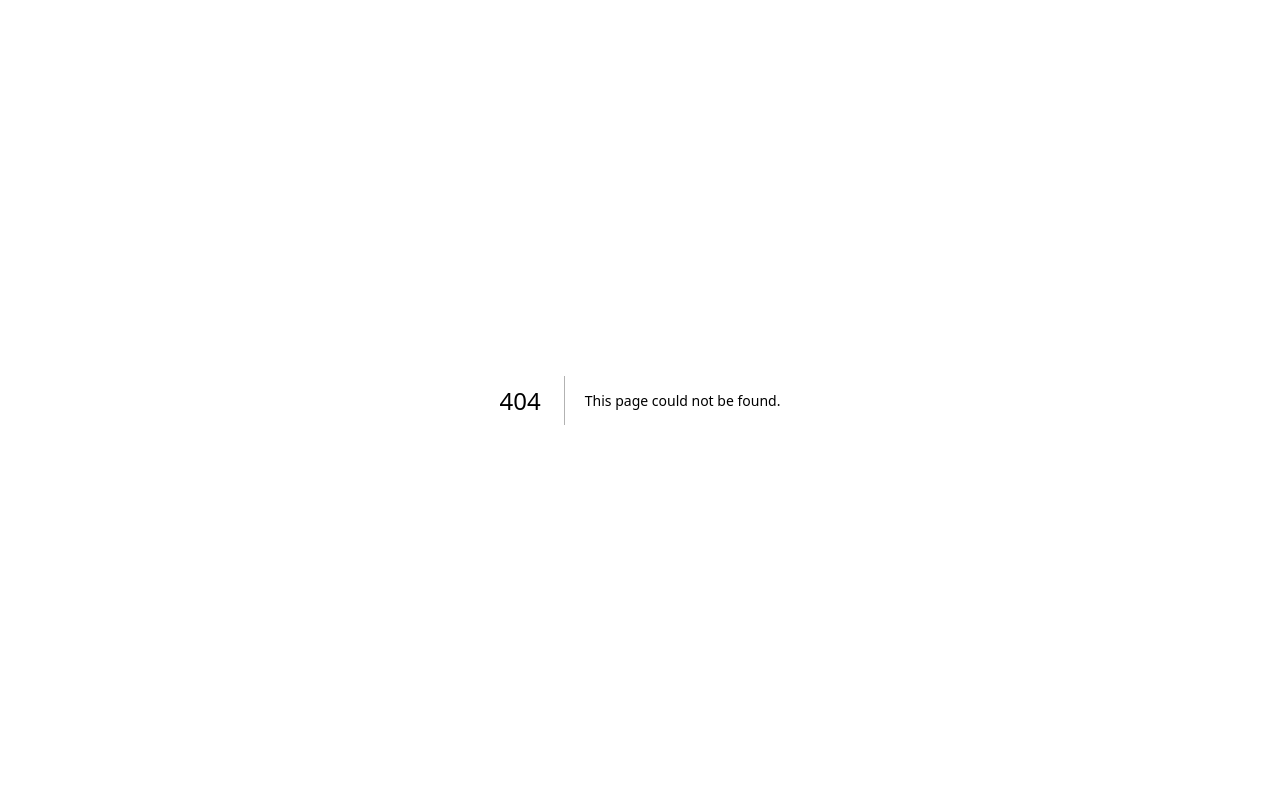
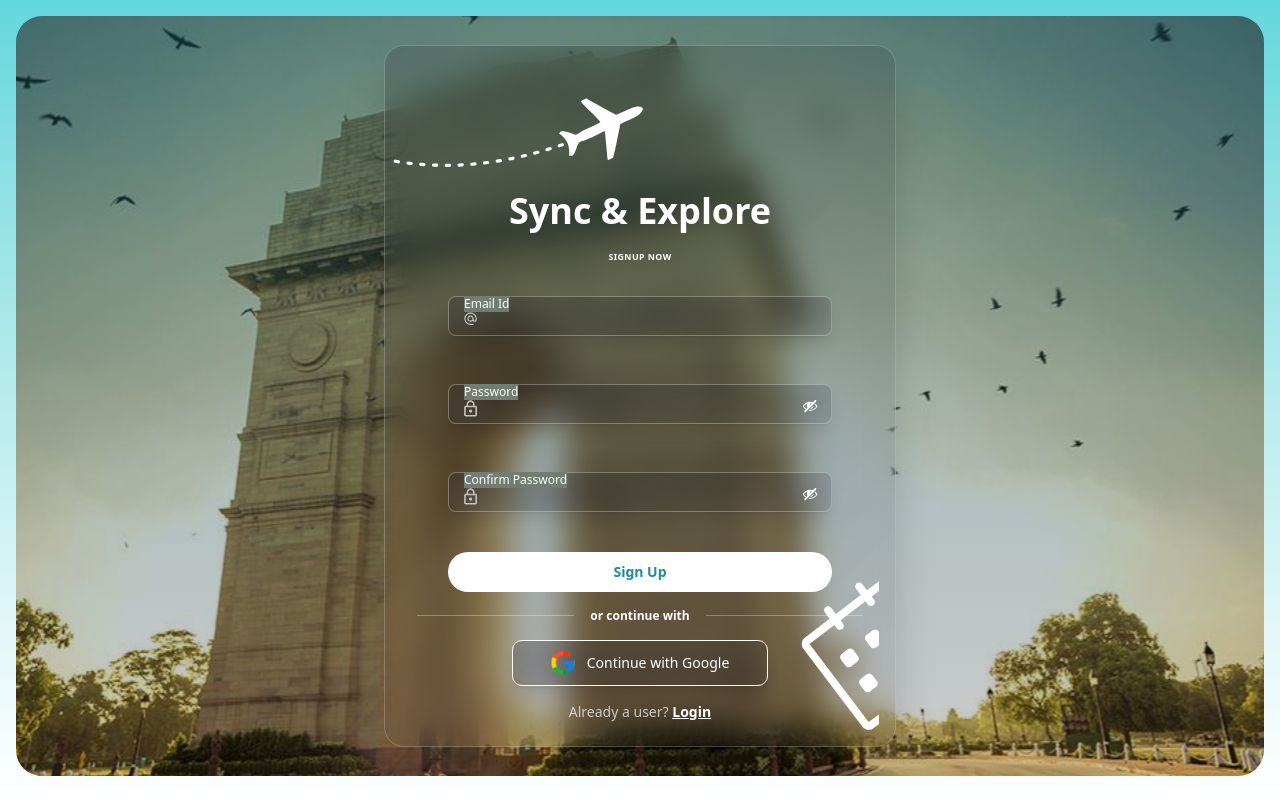
Before and after one commit to Ashwin521/SyncandExploreFrontend, a Next.js app: page /signup in a window 1280 px wide. Before the commit this address had no page. Built offline with nearby package versions, Linux system fonts and the light colour scheme.

Commit message:
login-sections done

```diff
--- /dev/null
+++ b/src/app/forgot-password/components/ForgotPasswordCard.tsx
@@ -0,0 +1,43 @@
+import LoginHeader from "../../login/components/LoginHeader";
+import Link from "next/link";
+
+export default function ForgotPasswordCard() {
+  return (
+    <div className="relative mx-auto w-full max-w-lg min-h-[600px] rounded-[20px] bg-black/50 pt-6 pb-6 px-8 shadow-2xl backdrop-blur-[16px] border border-white/20"
+      style={{
+        background: 'linear-gradient(135deg, rgba(30,30,40,0.20) 0%, rgba(30,30,40,0.10) 100%)',
+      }}>
+      <div className="-mx-6">
+        <LoginHeader subtitle="Enter Your mail for Verifying" />
+      </div>
+      <div className="flex flex-col items-center justify-center w-full h-full">
+        <form className="flex flex-col gap-4 w-full max-w-sm" onSubmit={e => e.preventDefault()}>
+          <div className="relative">
+            <label className="absolute left-4 top-[-8] text-xs font-medium text-white bg-[#717D72] z-[100]">Email Id</label>
+            <div className="absolute left-4 top-4 flex items-center">
+              <img src="/login-mail-icon.svg" alt="" width={13} height={13} />
+            </div>
+            <input
+              id="email"
+              name="email"
+              type="email"
+              required
+              autoComplete="email"
+              className="w-full rounded-lg border border-white/30 bg-black/50 px-8 pb-1.5 pt-3 text-white placeholder-white/50 backdrop-blur-[16px] outline-none transition focus:border-white/60 focus:text-white text-sm shadow-lg autofill:bg-black/50 autofill:text-white"
+              style={{
+                background: "linear-gradient(135deg, rgba(30,30,40,0.20) 0%, rgba(30,30,40,0.10) 100%)",
+              }}
+            />
+          </div>
+          <button type="submit" className="w-full rounded-full bg-white py-2.5 text-sm font-semibold text-[#1A8F98] transition hover:bg-white/90 mt-6">Verify</button>
+        </form>
+      </div>
+      <div className="absolute left-0 right-0 bottom-4 flex justify-center">
+        <Link href="/login" className="font-semibold text-white underline text-sm text-center">Back to login</Link>
+      </div>
+      <div className="absolute right-0 bottom-0 mb-4 mr-4 z-10">
+        <img src="/login-calender-icon.svg" alt="Calendar Icon" width={78} height={78} />
+      </div>
+    </div>
+  );
+}
--- /dev/null
+++ b/src/app/forgot-password/page.tsx
@@ -0,0 +1,14 @@
+
+"use client";
+import GradientFrame from "../login/components/GradientFrame";
+import ForgotPasswordCard from "./components/ForgotPasswordCard";
+
+export default function ForgotPasswordPage() {
+  return (
+    <main className="min-h-screen bg-gradient-to-b from-[#62D7DC] to-[#FFFFFF] p-4">
+      <GradientFrame bgImageSrc="/login-bg.svg">
+        <ForgotPasswordCard />
+      </GradientFrame>
+    </main>
+  );
+}
--- a/src/app/login/components/GradientFrame.tsx
+++ b/src/app/login/components/GradientFrame.tsx
@@ -7,7 +7,6 @@ interface GradientFrameProps {
 
 export default function GradientFrame({ children, bgImageSrc = "/login-bg.svg" }: GradientFrameProps) {
   return (
-
       <div
         className="relative flex h-[95vh] w-full items-center justify-center overflow-hidden rounded-[26px]"
         style={{
@@ -16,9 +15,7 @@ export default function GradientFrame({ children, bgImageSrc = "/login-bg.svg" }
           backgroundPosition: "center",
         }}
       >
-        {/* subtle dark overlay to ensure contrast over the image */}
         <div className="pointer-events-none absolute inset-0 bg-black/20" />
-        {/* content */}
         <div className="relative z-10 flex h-full w-full items-center justify-center px-4 sm:px-6 md:px-8">
           {children}
         </div>
--- a/src/app/login/components/LoginForm.tsx
+++ b/src/app/login/components/LoginForm.tsx
@@ -2,6 +2,7 @@
 
 import Image from "next/image";
 import { useState } from "react";
+import Link from "next/link";
 
 export default function LoginForm() {
   const [showPassword, setShowPassword] = useState(false);
@@ -76,9 +77,7 @@ export default function LoginForm() {
 
         {/* Forgot Password */}
         <div className="mb-2 flex justify-end">
-          <a href="#" className="text-xs text-white hover:text-white/70">
-            Forgot your password?
-          </a>
+          <Link href="/forgot-password" className="text-xs text-white hover:text-white/70">Forgot your password?</Link>
         </div>
 
         {/* Login Button */}
@@ -112,7 +111,7 @@ export default function LoginForm() {
         {/* Sign Up Link */}
         <p className="mt-4 text-center text-sm text-white/70">
           Not a user ?{" "}
-          <a href="#" className="font-semibold text-white underline">
+          <a href="/signup" className="font-semibold text-white underline">
             Sign Up
           </a>
         </p>
--- a/src/app/login/components/LoginHeader.tsx
+++ b/src/app/login/components/LoginHeader.tsx
@@ -1,6 +1,6 @@
 import Image from "next/image";
 
-export default function LoginHeader() {
+export default function LoginHeader({ subtitle = "Login Now" }: { subtitle?: string }) {
   return (
     <div className="mb-8">
       {/* Airplane vector with dotted line trail */}
@@ -13,7 +13,7 @@ export default function LoginHeader() {
           Sync & Explore
         </h1>
         <p className="mt-5 text-[0.55em] font-extrabold uppercase tracking-wider text-white">
-          Login Now
+          {subtitle}
         </p>
       </div>
     </div>
--- /dev/null
+++ b/src/app/signup/components/SignupCard.tsx
@@ -0,0 +1,54 @@
+
+
+import SignupForm from "./SignupForm";
+import LoginHeader from "../../login/components/LoginHeader";
+import Link from "next/link";
+import Image from "next/image";
+
+export default function SignupCard() {
+  return (
+    <div
+      className="relative mx-auto w-full max-w-lg rounded-[20px] bg-black/50 pt-6 pb-6 px-8 shadow-2xl backdrop-blur-[16px] border border-white/20"
+      style={{
+        background: 'linear-gradient(135deg, rgba(30,30,40,0.20) 0%, rgba(30,30,40,0.10) 100%)',
+      }}
+    >
+      {/* Remove horizontal padding for header only */}
+      <div className="-mx-6">
+        <LoginHeader subtitle="Signup Now" />
+      </div>
+      <div className="flex flex-col items-center justify-center w-full">
+        <SignupForm />
+        {/* Divider */}
+        <div className="my-4 flex items-center gap-4 w-full">
+          <div className="h-px flex-1 bg-white/30"></div>
+          <span className="text-xs font-bold text-white">or continue with</span>
+          <div className="h-px flex-1 bg-white/30"></div>
+        </div>
+        {/* Google Button */}
+        <button
+          type="button"
+          className="mx-auto flex w-64 items-center justify-center gap-3 rounded-[10px] border border-white bg-black/50 px-2 py-2.5 text-white backdrop-blur-[16px] transition text-sm shadow-lg hover:bg-white/10 hover:border-[#1A8F98]"
+          style={{
+            background:
+              "linear-gradient(135deg, rgba(30,30,40,0.20) 0%, rgba(30,30,40,0.10) 100%)",
+          }}
+        >
+          <Image src="/Google 2.svg" alt="Google" width={24} height={24} />
+          <span className="font-medium">Continue with Google</span>
+        </button>
+        {/* Already a user? Login */}
+        <p className="mt-4 text-center text-sm text-white/70">
+          Already a user?{' '}
+          <Link href="/login" className="font-semibold text-white underline">
+            Login
+          </Link>
+        </p>
+      </div>
+      {/* Bottom right calendar icon */}
+      <div className="absolute right-0 bottom-0 mb-4 mr-4 z-10">
+        <img src="/login-calender-icon.svg" alt="Calendar Icon" width={78} height={78} />
+      </div>
+    </div>
+  );
+}
--- a/src/app/login/components/LoginFormNew.tsx
+++ b/src/app/signup/components/SignupForm.tsx
@@ -1,19 +1,14 @@
 "use client";
+import { useState } from "react";
+import Image from "next/image";
 
-import Image from "next/image";
-import { useState } from "react";
-
-export default function LoginForm() {
+export default function SignupForm() {
   const [showPassword, setShowPassword] = useState(false);
+  const [showConfirmPassword, setShowConfirmPassword] = useState(false);
 
   return (
     <div className="w-full max-w-sm">
-      <form
-        className="flex flex-col gap-4"
-        onSubmit={(e) => {
-          e.preventDefault();
-        }}
-      >
+      <form className="flex flex-col gap-4" onSubmit={e => e.preventDefault()}>
         {/* Email Field */}
         <div className="relative">
           <label className="absolute left-4 top-[-8] text-xs font-medium text-white bg-[#717D72] z-[100]">
@@ -35,19 +30,13 @@ export default function LoginForm() {
             }}
           />
         </div>
-
         {/* Password Field */}
         <div className="relative mt-8">
           <label className="absolute left-4 top-[-8] text-xs font-medium text-white bg-[#717D72] z-[100]">
             Password
           </label>
           <div className="absolute left-4 top-4 flex items-center">
-            <Image
-              src="/login-pass-icon.svg"
-              alt="Lock icon"
-              width={13}
-              height={13}
-            />
+            <Image src="/login-pass-icon.svg" alt="Lock icon" width={13} height={13} />
           </div>
           <input
             id="password"
@@ -66,56 +55,44 @@ export default function LoginForm() {
             className="absolute right-3 top-4 text-white/60 hover:text-white/80"
             aria-label={showPassword ? "Hide password" : "Show password"}
           >
-            {showPassword ? (
-              <Image src="/eye-off.svg" alt="Hide password" width={18} height={18} />
-            ) : (
-              <Image src="/eye-off.svg" alt="Show password" width={18} height={18} />
-            )}
+            <Image src="/eye-off.svg" alt={showPassword ? "Hide password" : "Show password"} width={18} height={18} />
           </button>
         </div>
-
-        {/* Forgot Password */}
-        <div className="mb-2 flex justify-end">
-          <a href="#" className="text-xs text-white hover:text-white/70">
-            Forgot your password?
-          </a>
+        {/* Confirm Password Field */}
+        <div className="relative mt-8">
+          <label className="absolute left-4 top-[-8] text-xs font-medium text-white bg-[#717D72] z-[100]">
+            Confirm Password
+          </label>
+          <div className="absolute left-4 top-4 flex items-center">
+            <Image src="/login-pass-icon.svg" alt="Lock icon" width={13} height={13} />
+          </div>
+          <input
+            id="confirmPassword"
+            name="confirmPassword"
+            type={showConfirmPassword ? "text" : "password"}
+            required
+            className="w-full rounded-lg border border-white/30 bg-black/50 px-8 pb-1.5 pt-3 text-white placeholder-white/50 backdrop-blur-[16px] outline-none transition focus:border-white/60 focus:text-white text-sm shadow-lg autofill:bg-black/50 autofill:text-white"
+            style={{
+              background:
+                "linear-gradient(135deg, rgba(30,30,40,0.20) 0%, rgba(30,30,40,0.10) 100%)",
+            }}
+          />
+          <button
+            type="button"
+            onClick={() => setShowConfirmPassword(!showConfirmPassword)}
+            className="absolute right-3 top-4 text-white/60 hover:text-white/80"
+            aria-label={showConfirmPassword ? "Hide confirm password" : "Show confirm password"}
+          >
+            <Image src="/eye-off.svg" alt={showConfirmPassword ? "Hide confirm password" : "Show confirm password"} width={18} height={18} />
+          </button>
         </div>
-
-        {/* Login Button */}
+        {/* Signup Button */}
         <button
           type="submit"
-          className="w-full rounded-full bg-white py-2.5 text-sm font-semibold text-[#1A8F98] transition hover:bg-white/90"
+          className="w-full rounded-full bg-white py-2.5 text-sm font-semibold text-[#1A8F98] transition hover:bg-white/90 mt-6"
         >
-          Login
+          Sign Up
         </button>
-
-        {/* Divider */}
-        <div className="my-4 flex items-center gap-4">
-          <div className="h-px flex-1 bg-white/30"></div>
-          <span className="text-xs font-bold text-white">or continue with</span>
-          <div className="h-px flex-1 bg-white/30"></div>
-        </div>
-
-        {/* Google Button */}
-        <button
-          type="button"
-          className="mx-auto flex w-64 items-center justify-center gap-3 rounded-[10px] border border-white bg-black/50 px-2 py-2.5 text-white backdrop-blur-[16px] transition text-sm shadow-lg"
-          style={{
-            background:
-              "linear-gradient(135deg, rgba(30,30,40,0.20) 0%, rgba(30,30,40,0.10) 100%)",
-          }}
-        >
-          <Image src="/Google 2.svg" alt="Google" width={24} height={24} />
-          <span className="font-medium">Continue with Google</span>
-        </button>
-
-        {/* Sign Up Link */}
-        <p className="mt-4 text-center text-sm text-white/70">
-          Not a user ?{" "}
-          <a href="#" className="font-semibold text-white underline">
-            Sign Up
-          </a>
-        </p>
       </form>
     </div>
   );
--- /dev/null
+++ b/src/app/signup/page.tsx
@@ -0,0 +1,12 @@
+import GradientFrame from "../login/components/GradientFrame";
+import SignupCard from "./components/SignupCard"
+
+export default function SignupPage() {
+  return (
+    <main className="min-h-screen bg-gradient-to-b from-[#62D7DC] to-[#FFFFFF] p-4">
+      <GradientFrame bgImageSrc="/login-bg.svg">
+        <SignupCard />
+      </GradientFrame>
+    </main>
+  );
+}
```
